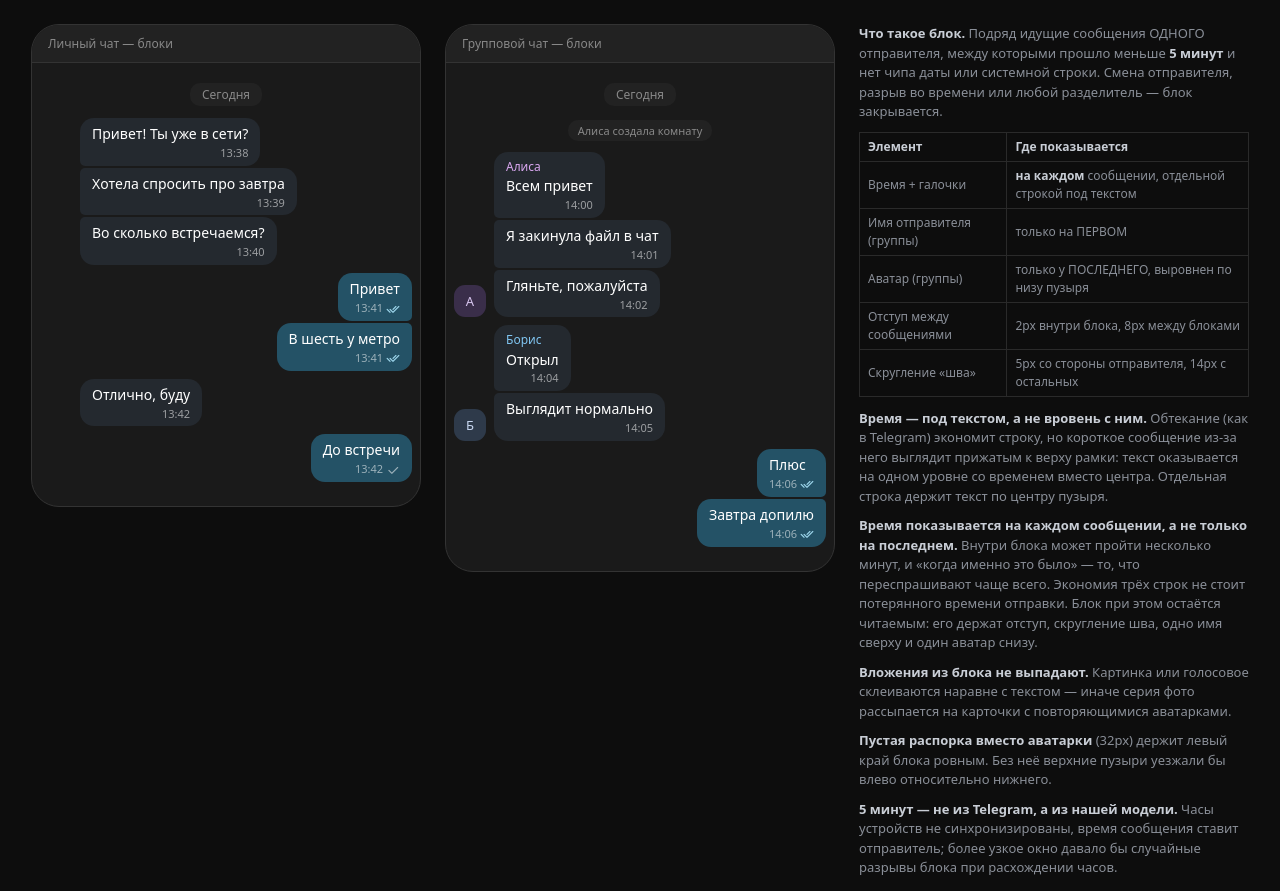
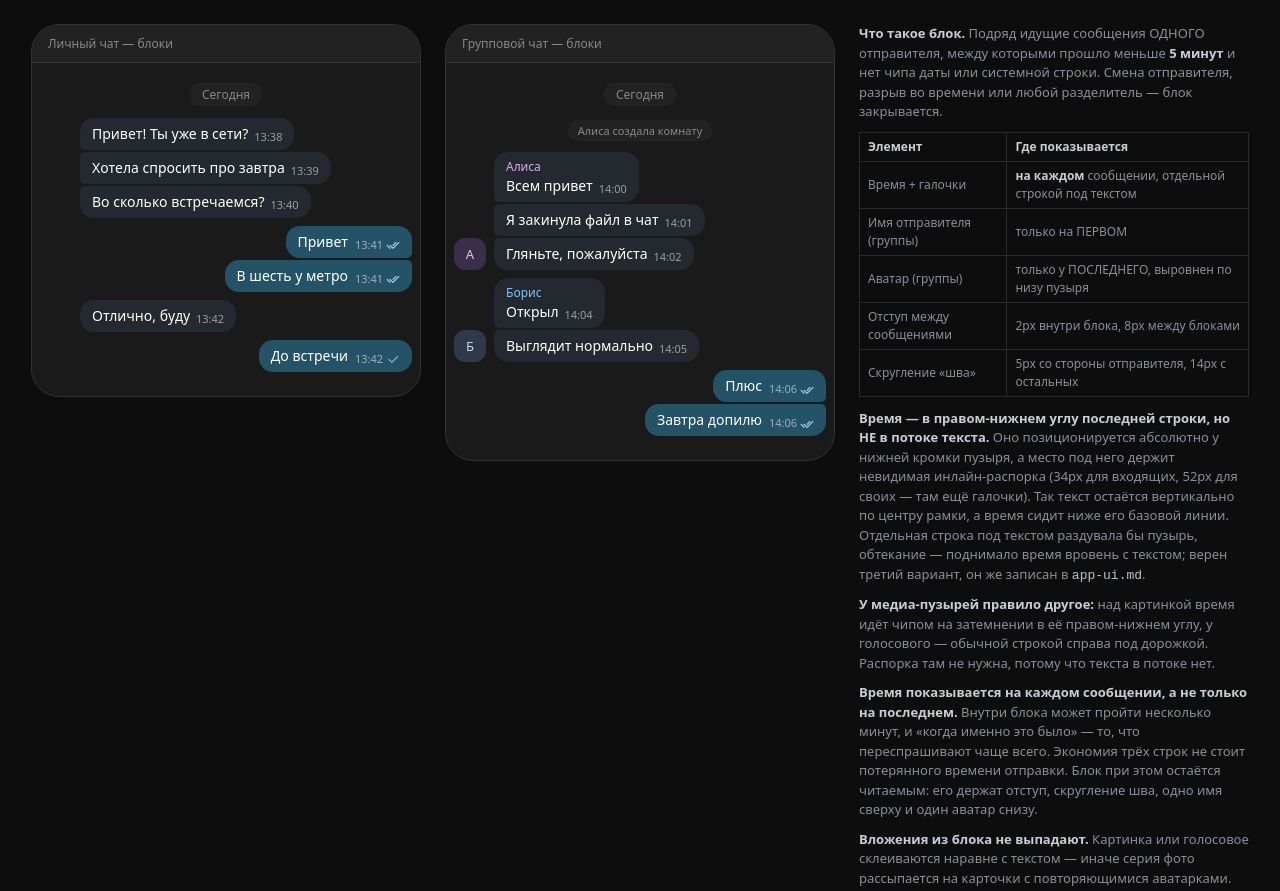
Before and after one commit to peerage-chat/peerage, a plain HTML site: page docs/design/mockups/chat-blocks.html in a window 1280 px wide. Shown: the top 891 px of the page. Drawn offline with Linux system fonts and the light colour scheme.

Commit message:
docs(ui): время в пузыре по референсу + плотная галерея в пикере
Пузырь: время не строкой под текстом и не обтеканием, а абсолютно в
правом-нижнем углу пузыря; место под него держит невидимая инлайн-
распорка (34px входящие, 52px свои с галочками). Тогда текст стоит по
центру рамки, а время сидит ниже его базовой линии — как на референсе.
Это и был исходный вариант из app-ui.md («absolute + спейсер»), просто
ни chat.html, ни chat-blocks.html ему не следовали. Пузыри с реакциями,
голосовым и картинкой оставлены на .meta.below: там под временем идёт
свой блок.

Пикер: сетка стала галереей — зазор 2px по обеим осям вместо 8px по
горизонтали и почти нуля по вертикали, скругления убраны, боковые поля
сняты, плитки идут от края до края. Выделение — внутренняя обводка 3px,
не сдвигает соседей.

Co-Authored-By: Claude Opus 4.8 <noreply@anthropic.com>

```diff
--- a/docs/design/mockups/chat-blocks.html
+++ b/docs/design/mockups/chat-blocks.html
@@ -25,10 +25,7 @@
   .m.out { justify-content: flex-end; }
   .m.in { justify-content: flex-start; align-items: flex-end; gap: var(--space-s); }
 
-  .bub { max-width: 78%; padding: 7px 12px 5px; font-size: 14px; line-height: 1.35; position: relative; }
-  /* Текст занимает свою строку целиком, время уходит ПОД него отдельной строкой —
-     как в chat.html. Обтекание (float) ставило время вровень с текстом, из-за чего
-     короткое сообщение выглядело смещённым вверх относительно рамки. */
+  .bub { max-width: 78%; padding: 7px 12px 6px; font-size: 14px; line-height: 1.35; position: relative; }
   .in .bub { background: var(--bubble-in); }
   .out .bub { background: var(--bubble-out); }
 
@@ -44,10 +41,16 @@
   .out .bub.last  { border-radius: 14px 5px 14px 14px; }
 
   /* Время + галочки — на КАЖДОМ сообщении: время важнее экономии места. */
-  .meta { display: flex; justify-content: flex-end; align-items: center; gap: 3px; margin-top: 2px;
+  /* Время прижато к НИЗУ пузыря и не участвует в потоке текста: текст остаётся
+     вертикально по центру рамки, время сидит в правом-нижнем углу последней строки.
+     Чтобы текст не заезжал под него — инлайн-распорка .tgap той же ширины. */
+  .meta { position: absolute; right: 12px; bottom: 5px; display: flex; align-items: center; gap: 3px;
           font-size: 11px; color: rgba(255,255,255,.55); }
   .meta i { font-size: 14px; }
   .meta .rd { color: #9fd8ee; }
+  .tgap { display: inline-block; }
+  .in .tgap { width: 34px; }        /* только время */
+  .out .tgap { width: 52px; }       /* время + галочки */
 
   /* Аватар в группе — под НИЖНИМ сообщением блока; у остальных пустая распорка. */
   .av { width: 32px; height: 32px; border-radius: 11px; flex: 0 0 auto; display: flex; align-items: center;
@@ -78,34 +81,34 @@
     <!-- блок входящих из трёх -->
     <div class="m in tight">
       <div class="av hole"></div>
-      <div class="bub first">Привет! Ты уже в сети?<div class="meta">13:38</div></div>
+      <div class="bub first">Привет! Ты уже в сети?<span class="tgap"></span><span class="meta">13:38</span></div>
     </div>
     <div class="m in tight">
       <div class="av hole"></div>
-      <div class="bub mid">Хотела спросить про завтра<div class="meta">13:39</div></div>
+      <div class="bub mid">Хотела спросить про завтра<span class="tgap"></span><span class="meta">13:39</span></div>
     </div>
     <div class="m in">
       <div class="av hole"></div>
-      <div class="bub last">Во сколько встречаемся?<div class="meta">13:40</div></div>
+      <div class="bub last">Во сколько встречаемся?<span class="tgap"></span><span class="meta">13:40</span></div>
     </div>
 
     <!-- блок своих из двух -->
     <div class="m out tight">
-      <div class="bub first">Привет<div class="meta">13:41 <i class="ti ti-checks rd"></i></div></div>
+      <div class="bub first">Привет<span class="tgap"></span><span class="meta">13:41 <i class="ti ti-checks rd"></i></span></div>
     </div>
     <div class="m out">
-      <div class="bub last">В шесть у метро<div class="meta">13:41 <i class="ti ti-checks rd"></i></div></div>
+      <div class="bub last">В шесть у метро<span class="tgap"></span><span class="meta">13:41 <i class="ti ti-checks rd"></i></span></div>
     </div>
 
     <!-- одиночное входящее -->
     <div class="m in">
       <div class="av hole"></div>
-      <div class="bub solo">Отлично, буду<div class="meta">13:42</div></div>
+      <div class="bub solo">Отлично, буду<span class="tgap"></span><span class="meta">13:42</span></div>
     </div>
 
     <!-- одиночное своё -->
     <div class="m out">
-      <div class="bub solo">До встречи<div class="meta">13:42 <i class="ti ti-check" style="color:rgba(255,255,255,.55)"></i></div></div>
+      <div class="bub solo">До встречи<span class="tgap"></span><span class="meta">13:42 <i class="ti ti-check" style="color:rgba(255,255,255,.55)"></i></span></div>
     </div>
   </div>
 </div>
@@ -123,16 +126,16 @@
       <div class="av hole"></div>
       <div class="bub first">
         <div class="sender" style="color:#d9a7f0">Алиса</div>
-        Всем привет<div class="meta">14:00</div>
+        Всем привет<span class="tgap"></span><span class="meta">14:00</span>
       </div>
     </div>
     <div class="m in tight">
       <div class="av hole"></div>
-      <div class="bub mid">Я закинула файл в чат<div class="meta">14:01</div></div>
+      <div class="bub mid">Я закинула файл в чат<span class="tgap"></span><span class="meta">14:01</span></div>
     </div>
     <div class="m in">
       <div class="av" style="background:#3A2E4A;color:#d9c7f0">А</div>
-      <div class="bub last">Гляньте, пожалуйста<div class="meta">14:02</div></div>
+      <div class="bub last">Гляньте, пожалуйста<span class="tgap"></span><span class="meta">14:02</span></div>
     </div>
 
     <!-- блок Бориса из двух -->
@@ -140,20 +143,20 @@
       <div class="av hole"></div>
       <div class="bub first">
         <div class="sender" style="color:#7fc4f0">Борис</div>
-        Открыл<div class="meta">14:04</div>
+        Открыл<span class="tgap"></span><span class="meta">14:04</span>
       </div>
     </div>
     <div class="m in">
       <div class="av" style="background:#2E3A4A;color:#c7d6f0">Б</div>
-      <div class="bub last">Выглядит нормально<div class="meta">14:05</div></div>
+      <div class="bub last">Выглядит нормально<span class="tgap"></span><span class="meta">14:05</span></div>
     </div>
 
     <!-- свой блок: без имени и аватара -->
     <div class="m out tight">
-      <div class="bub first">Плюс<div class="meta">14:06 <i class="ti ti-checks rd"></i></div></div>
+      <div class="bub first">Плюс<span class="tgap"></span><span class="meta">14:06 <i class="ti ti-checks rd"></i></span></div>
     </div>
     <div class="m out">
-      <div class="bub last">Завтра допилю<div class="meta">14:06 <i class="ti ti-checks rd"></i></div></div>
+      <div class="bub last">Завтра допилю<span class="tgap"></span><span class="meta">14:06 <i class="ti ti-checks rd"></i></span></div>
     </div>
   </div>
 </div>
@@ -172,9 +175,15 @@
     <tr><td>Скругление «шва»</td><td>5px со стороны отправителя, 14px с остальных</td></tr>
   </table>
 
-  <p style="margin-top:12px"><b>Время — под текстом, а не вровень с ним.</b> Обтекание (как в Telegram)
-  экономит строку, но короткое сообщение из-за него выглядит прижатым к верху рамки: текст оказывается
-  на одном уровне со временем вместо центра. Отдельная строка держит текст по центру пузыря.</p>
+  <p style="margin-top:12px"><b>Время — в правом-нижнем углу последней строки, но НЕ в потоке текста.</b>
+  Оно позиционируется абсолютно у нижней кромки пузыря, а место под него держит невидимая инлайн-распорка
+  (34px для входящих, 52px для своих — там ещё галочки). Так текст остаётся вертикально по центру рамки,
+  а время сидит ниже его базовой линии. Отдельная строка под текстом раздувала бы пузырь, обтекание —
+  поднимало время вровень с текстом; верен третий вариант, он же записан в <code>app-ui.md</code>.</p>
+
+  <p style="margin-top:10px"><b>У медиа-пузырей правило другое:</b> над картинкой время идёт чипом на
+  затемнении в её правом-нижнем углу, у голосового — обычной строкой справа под дорожкой. Распорка там
+  не нужна, потому что текста в потоке нет.</p>
 
   <p style="margin-top:10px"><b>Время показывается на каждом сообщении, а не только на последнем.</b>
   Внутри блока может пройти несколько минут, и «когда именно это было» — то, что переспрашивают чаще
```
Also changed, not shown: docs/design/mockups/attach-sheet.html (+15 -10 lines), docs/design/mockups/chat.html (+17 -9 lines).
